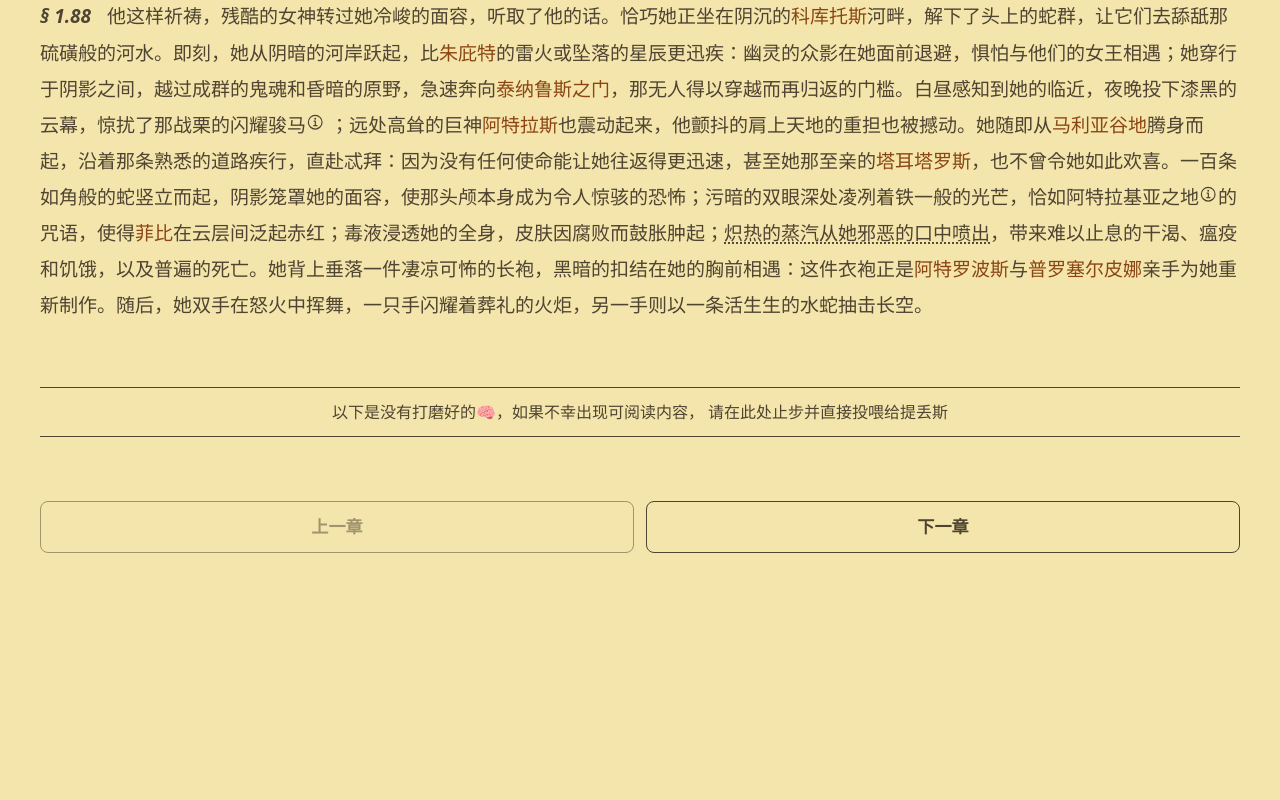
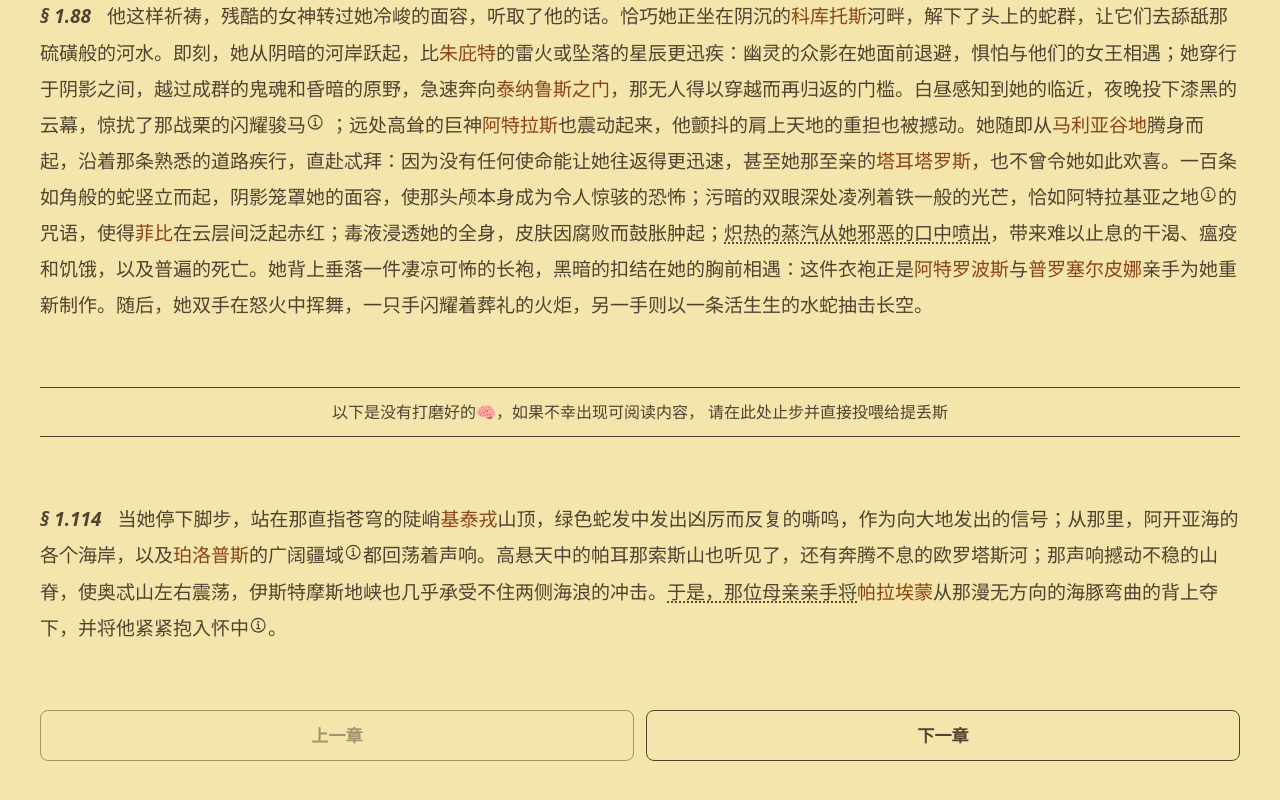
Before and after one commit to ThundeRayn/online-Reader, a React (Vite) app: page / in a window 1280 px wide. Shown: the part 1504-2304 px from the top of the page. Before the commit the page ends 2129 px from the top, so only its background shows below. Built offline with nearby package versions, Linux system fonts and the light colour scheme.

Commit message:
the thebaid two para updated

```diff
--- a/src/Chapters/Chapter1.tsx
+++ b/src/Chapters/Chapter1.tsx
@@ -5,6 +5,7 @@ import ChapterTitle from "./ChapterTitle"
 import ChapterNavigation from "../components/ChapterNavigation"
 import Processing from "../components/Processing"
 import Para188 from "../Paragraphs/Para188"
+import Para1114 from "../Paragraphs/Para1114"
 
 const Chapter1 = () => {
   return (
@@ -15,8 +16,10 @@ const Chapter1 = () => {
         <Para146 />
 
         <Para188 />
+<Processing />
+        <Para1114 />
 
-        <Processing />
+
 
         <ChapterNavigation currentChapter={1} />
     </div>
--- /dev/null
+++ b/src/Paragraphs/Para1114.tsx
@@ -0,0 +1,29 @@
+import Anchor from "../components/Anchor"
+import Citation from "../components/Citation"
+import Elaboration from "../components/Elaboration"
+import Comments from "../blocks/comments/Comments"
+
+
+const Para1114 = () => {
+  return (
+    <Comments paragraphId="para1114">
+      <div>
+        <div className="leading-relaxed" style={{ fontSize: 'var(--reading-text-size)', lineHeight: 'var(--reading-line-height)' }}>
+        <Anchor series="§ 1.114"/>
+
+        {/*waiting to be done*/}
+        {/* <Elaboration note="note" text="text"/> */}
+        {/* <Elaboration text="text"/> */}
+        {/*<Citation></Citation>*/}
+        {/*<Citation extranote="text"></Citation>*/}
+
+        当她停下脚步，站在那直指苍穹的陡峭<Citation>基泰戎</Citation>山顶，绿色蛇发中发出凶厉而反复的嘶鸣，作为向大地发出的信号；从那里，阿开亚海的各个海岸，以及<Citation>珀洛普斯</Citation>的广阔疆域<Elaboration note="realm of Pelops" text="即伯罗奔尼撒半岛的诗性称法"/>都回荡着声响。高悬天中的帕耳那索斯山也听见了，还有奔腾不息的欧罗塔斯河；那声响撼动不稳的山脊，使奥忒山左右震荡，伊斯特摩斯地峡也几乎承受不住两侧海浪的冲击。于是，那位母亲亲手将<Citation>帕拉埃蒙</Citation>从那漫无方向的海豚弯曲的背上夺下，并将他紧紧抱入怀中<Elaboration text="伊诺是卡德摩斯的后代。此处帕拉埃蒙的事件是俄狄浦斯出生前的家族悲剧,与俄狄浦斯祈祷复仇女神并非同时期。史诗用了插入过去的手法，在复仇女神嘶吼时，卡德摩斯家族上一代人那些著名的悲剧也被触及，就好像重演了伊诺抱起帕拉埃蒙跃海。"/>。
+
+        &nbsp;
+    </div>
+      </div>
+    </Comments>
+  )
+}
+
+export default Para1114
--- a/src/blocks/comments/Comments.tsx
+++ b/src/blocks/comments/Comments.tsx
@@ -5,7 +5,6 @@ import Citation from '../../components/Citation'
 import Elaboration from '../../components/Elaboration'
 import chapter1Data from '../../data/comments/chapter1.json'
 import chapter2Data from '../../data/comments/chapter2.json'
-
 interface CommentData {
   id: string
   textSelection: string
@@ -41,6 +40,7 @@ const paragraphToChapter: { [key: string]: number } = {
   para101: 1,
   para146: 1,
   para188: 1,
+  para1114: 1,
   // Add more mappings as you create more paragraphs
 }
 
@@ -78,6 +78,7 @@ const Comments = ({ paragraphId, children }: CommentsProps) => {
 
     // Get comments for this specific paragraph
     const paragraphComments = chapterData.paragraphs[paragraphId] || []
+    console.log(`Loading comments for ${paragraphId}:`, paragraphComments)
     setComments(paragraphComments)
   }, [paragraphId]);
 
--- a/src/data/citations.json
+++ b/src/data/citations.json
@@ -104,6 +104,10 @@
     "title": "Oedipus",
     "content": "底比斯国王，拉伊俄斯与约卡斯塔之子。他因无意中应验了弑父娶母的预言而闻名"
 },
+"帕拉埃蒙": {
+    "title": "Palaemon",
+    "content": "帕拉埃蒙，伊诺和阿塔玛斯的儿子，希腊名：墨利刻耳忒斯（Melicertes）"
+},
 "卡德摩斯": {
     "title": "Cadmus",
     "content": "阿革诺尔之子。"
@@ -119,6 +123,11 @@
 "波吕玻斯": {
     "title": "Polybus",
     "content": "波吕布斯，科林斯国王，以温和的君主之风统治着底比斯城，深爱着他的妻子，但他们的婚姻多年膝下无子。他收养了被遗弃的俄狄浦斯"
+},
+
+"珀洛普斯": {
+    "title": "Pelops(s. of Tantalus)",
+    "content": "珀洛普斯，坦塔洛斯之子，伯罗奔尼撒半岛的传奇国王。他因被父亲谋杀后被众神复活并侍奉于众神而闻名，获得了象牙肩膀。他在波塞冬的帮助下，在一场致命的战车比赛中赢得妻子希波达米亚"
 },
 
 
@@ -175,6 +184,10 @@
 "马利亚谷地": {
     "title": "Valley of Malis",
     "content": "马利亚谷地，位于希腊中部，靠近马利亚湾，是古希腊的一个重要地区。"
+},
+"基泰戎": {
+    "title": "Cithaeron",
+    "content": "基泰戎山，忒拜附近的关键山脉，在神话中以狄俄尼索斯祭祀的场所、俄狄浦斯被遗弃的诞生地等传说而闻名。"
 }
 
 }
--- a/src/data/comments/chapter1.json
+++ b/src/data/comments/chapter1.json
@@ -7,7 +7,7 @@
         "textSelection": "皮埃里亚的火焰",
         "comment": "震撼首发",
         "author": "内测用户001",
-        "timestamp": "2026-01-08T14:30:00Z",
+        "timestamp": "2026-01-11T14:30:00Z",
         "likes": 1,
         "replies": []
       },
@@ -49,14 +49,14 @@
         "textSelection": "兄弟之间的纷争",
         "comment": "波吕涅刻斯和厄忒俄克勒斯这两个倒霉蛋，因为诅咒互相残杀，结果王位给克瑞翁捡了。",
         "author": "内测用户001",
-        "timestamp": "2026-01-09T09:15:00Z",
+        "timestamp": "2026-01-11T09:15:00Z",
         "likes": 2,
         "replies": [
           {
             "id": "reply_para101_001",
-            "comment": "+1 太顶了",
+            "comment": "是那个迫害安提戈涅的吗？",
             "author": "内测用户002",
-            "timestamp": "2026-01-09T10:20:00Z",
+            "timestamp": "2026-01-11T10:20:00Z",
             "likes": 1
           }
         ]
@@ -65,8 +65,8 @@
         "id": "comment_para101_005",
         "textSelection": "西顿尼安人的劫掠",
         "comment": "宙斯老登",
-        "author": "内测用户004",
-        "timestamp": "2026-01-09T16:45:00Z",
+        "author": "内测用户001",
+        "timestamp": "2026-01-11T16:45:00Z",
         "likes": 1,
         "replies": []
       },
@@ -75,14 +75,14 @@
         "textSelection": "播撒下隐秘战争的种子",
         "comment": "卡德摩斯撒个龙牙种子下去，唰地长出一堆武装部队，然后这些战士疯狂互砍……活下来的几个就成了建城的元勋。苦难建国",
         "author": "内测用户004",
-        "timestamp": "2026-01-10T08:30:00Z",
+        "timestamp": "2026-01-11T08:30:00Z",
         "likes": 1,
         "replies": [
           {
             "id": "reply_para101_002",
             "comment": "有你这样认真的读者俺就放心了",
             "author": "神秘译者",
-            "timestamp": "2026-01-09T10:20:00Z",
+            "timestamp": "2026-01-11T10:20:00Z",
             "likes": 1
           }
         ]
@@ -99,7 +99,7 @@
             "id": "reply_para101_005",
             "comment": "一直在捧这个皇帝",
             "author": "神秘译者",
-            "timestamp": "2026-01-09T10:20:00Z",
+            "timestamp": "2026-01-11T10:20:00Z",
             "likes": 1
           }
         ]
@@ -111,7 +111,7 @@
         "textSelection": "用撕裂的手指对自己施暴",
         "comment": "这里是撕裂自己的手指",
         "author": "神秘译者",
-        "timestamp": "2026-01-08T14:30:00Z",
+        "timestamp": "2026-01-11T14:30:00Z",
         "likes": 1,
         "replies": []
       },
@@ -140,8 +140,19 @@
         "textSelection": "炽热的蒸汽从她邪恶的口中喷出",
         "comment": "还能这样",
         "author": "内测用户004",
-        "timestamp": "2026-01-08T14:30:00Z",
+        "timestamp": "2026-01-11T14:30:00Z",
         "likes": 1,
+        "replies": []
+      }
+    ],
+    "para1114": [
+      {
+        "id": "comment_para1114_001",
+        "textSelection": "于是，那位母亲亲手将",
+        "comment": "这里是史诗的叙述手法，把过去的悲剧插入到当前的情节中，增强了故事的层次感。伊诺是卡德摩斯之女，她抱起儿子帕拉埃蒙跃海的事件发生在俄狄浦斯出生前，是家族悲剧的一部分，比俄狄浦斯的祈祷复仇女神还早。",
+        "author": "神秘译者",
+        "timestamp": "2026-01-17T14:30:00Z",
+        "likes": 0,
         "replies": []
       }
     ]
```
Also changed, not shown: src/Paragraphs/Para101.tsx (+1 -1 lines).
